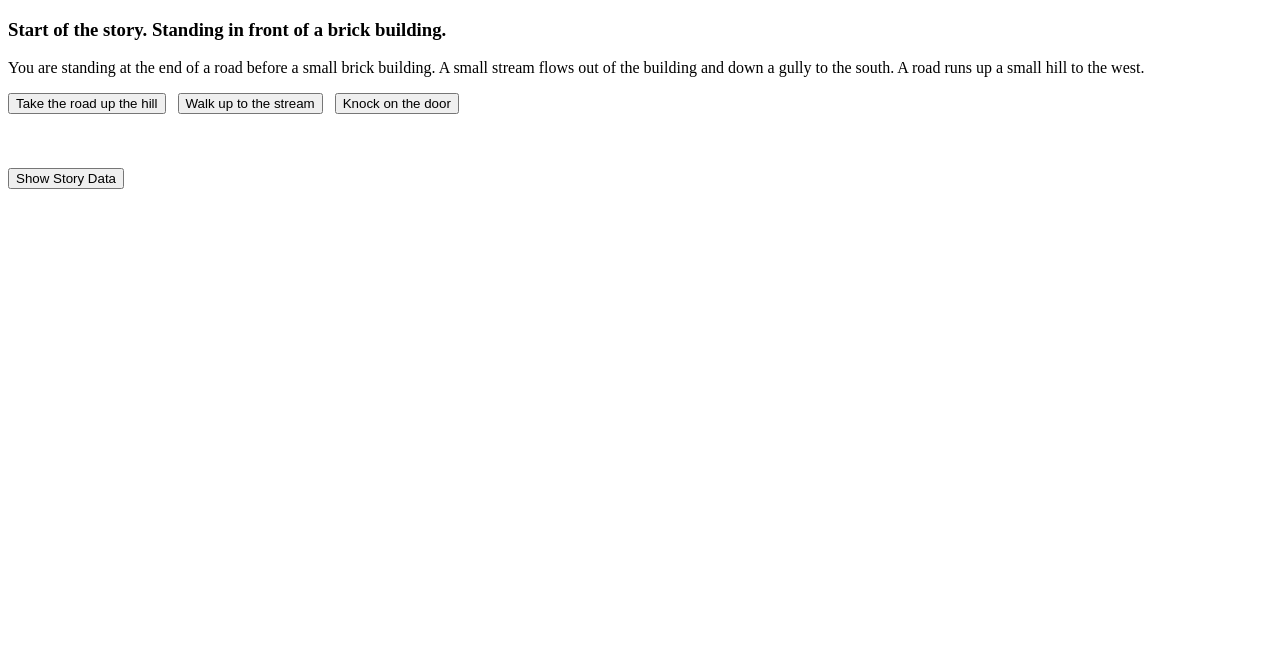
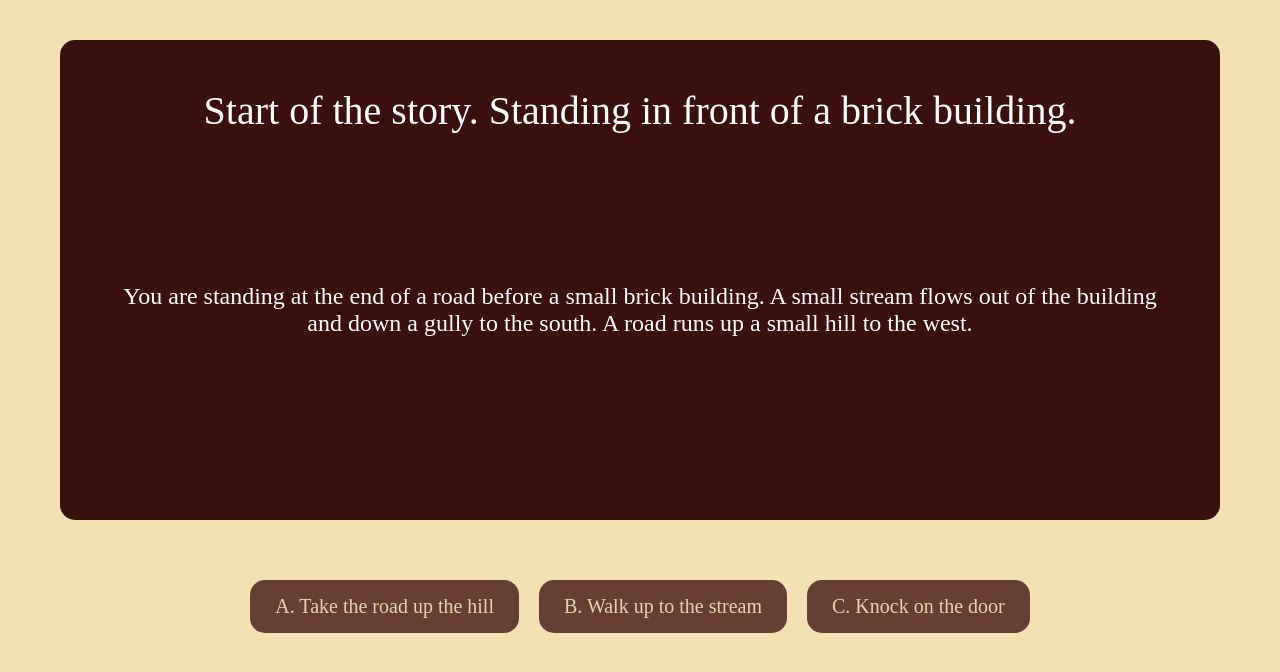
Before and after one commit to imran-riz/Infinite-Story, a Vue app: page / in a window 1280 px wide. Shown: the top 672 px of the page. Built offline with nearby package versions, Linux system fonts and the light colour scheme.

Commit message:
Added styling

```diff
--- a/src/components/PromptDisplay.vue
+++ b/src/components/PromptDisplay.vue
@@ -1,8 +1,7 @@
 <script setup>
 import storyData from "../data/story_start.json";
 import { GoogleGenerativeAI } from "@google/generative-ai";
-import { getResponse } from "../resources/gemini.js";
-import { ref, nextTick } from "vue";
+import { ref } from "vue";
 
 
 const currentSceneKey = ref("start")
@@ -61,23 +60,74 @@ const showStoryData = () => {
 
 
 <template>
-   <div v-if="loading">
-      <h3>playing suspenseful music....</h3>
-   </div>
-   <div v-else>
-      <h3>{{ summary }}</h3>
-      <p>{{ text }}</p>
-      <label v-for="choice in choices" :key="choice">
-         <button @click="select(choice)" style="margin-right: 12px;">{{ choice.text }}</button>
-      </label>
-   </div>
-
-   <div>
-      <br><br><br>
-      <button @click="showStoryData()">Show Story Data</button>
+   <div class="container">
+      <div class="story-box">
+         <h1>{{ summary }}</h1>
+         <p>{{ text }}</p>
+      </div>
+      <div class="choices-box">
+         <button v-for="(choice, index) in choices" :key="choice" @click="select(choice)">
+            {{ String.fromCharCode(65 + index) }}. {{ choice.text }}
+         </button>
+      </div>
    </div>
 </template>
 
 
 <style scoped>
+.container {
+   text-align: center;
+   background-color: #f5e0b3;
+   padding: 40px;
+   height: 100vh;
+}
+
+.story-box {
+   background-color: #3a100c;
+   color: white;
+   font-family: Rosarivo;
+   margin: auto;
+   padding: 40px;
+   border-radius: 15px;
+   margin-bottom: 60px;
+   width: 1160px;
+   height: 480px;
+}
+
+.story-box h1 {
+   font-weight: normal;
+   font-size: 40px;
+   height: 15%;
+   display: flex;
+   justify-content: center;
+   align-items: center;
+}
+
+.story-box p {
+   font-size: 24px;
+   font-weight: normal;
+   height: 85%;
+   padding: 20px;
+   display: flex;
+   justify-content: center;
+   align-items: center;
+}
+
+.choices-box {
+   display: flex;
+   justify-content: center;
+   gap: 20px;
+}
+
+.choices-box button {
+   background-color: #654032;
+   color: #E3D4B0;
+   font-family: Rosarivo;
+   font-size: 20px;
+   border: none;
+   padding: 15px 25px;
+   border-radius: 15px;
+   cursor: pointer;
+   flex-shrink: 0;
+}
 </style>
--- a/src/style.css
+++ b/src/style.css
@@ -0,0 +1,5 @@
+* {
+   margin: 0;
+   padding: 0;
+   box-sizing: border-box;
+}
```
